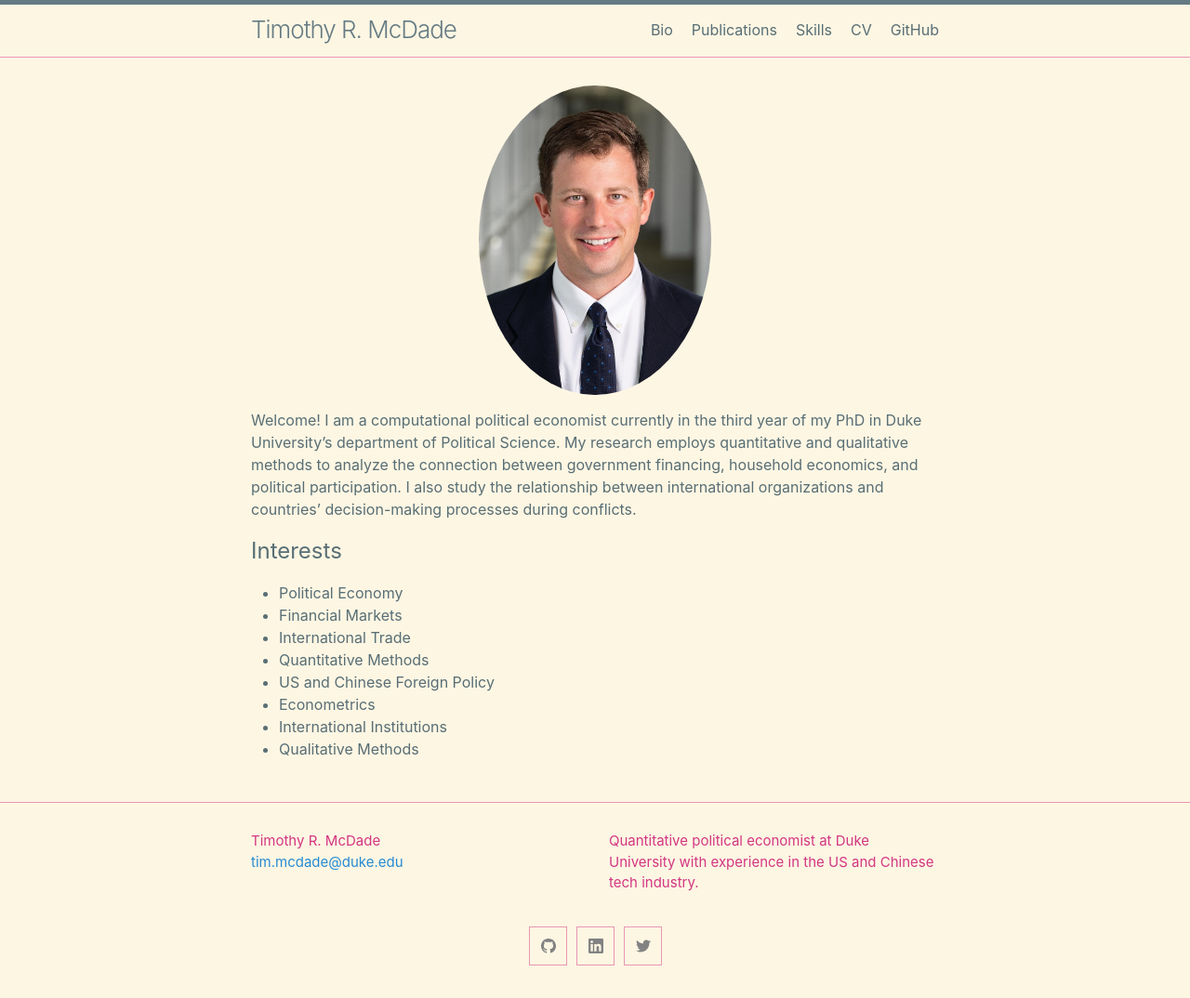
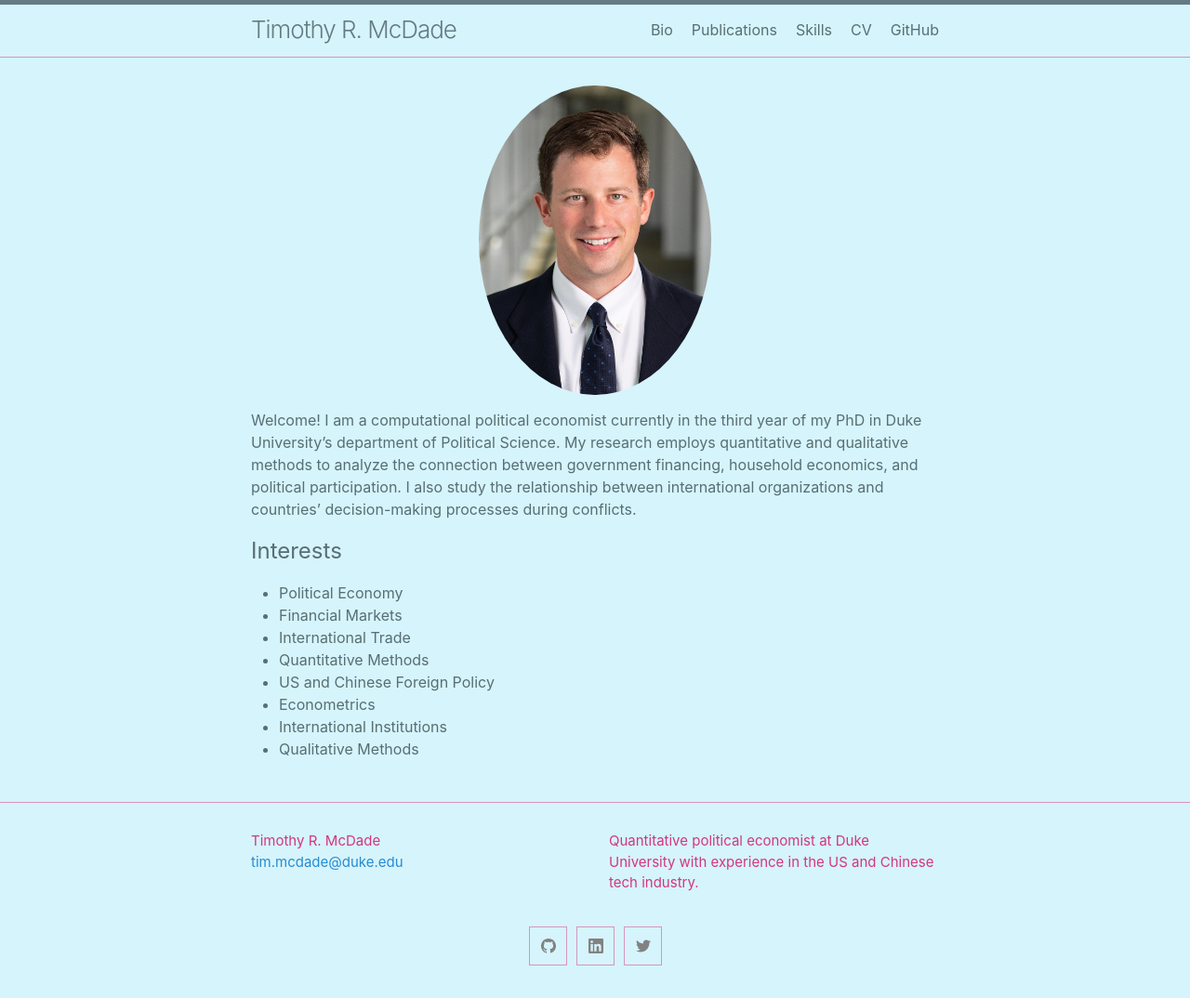
Before and after one commit to trmcdade/trmcdade.github.io, a Jekyll site: the page built from index.md, in a window 1280 px wide. Shown: the whole page at 93% size. Built offline with Jekyll 4.4.1, drawn with Linux system fonts in a browser that asks for light colours.

Commit message:
Update tim_custom.scss

```diff
--- a/_sass/minima/skins/tim_custom.scss
+++ b/_sass/minima/skins/tim_custom.scss
@@ -19,7 +19,8 @@ $sol-base00:   #657b83;  // 50 -07 -07
 $sol-base0:    #839496;  // 60 -06 -03
 $sol-base1:    #93a1a1;  // 65 -05 -02
 $sol-base2:    #eee8d5;  // 92 -00  10
-$sol-base3:    #fdf6e3;  // 97  00  10
+// $sol-base3:    #fdf6e3;  // 97  00  10
+$sol-base3:    #d6f4fb;  // 214 244 251
 $sol-yellow:   #b58900;  // 60  10  65
 $sol-orange:   #cb4b16;  // 50  50  55
 $sol-red:      #dc322f;  // 50  65  45
```
